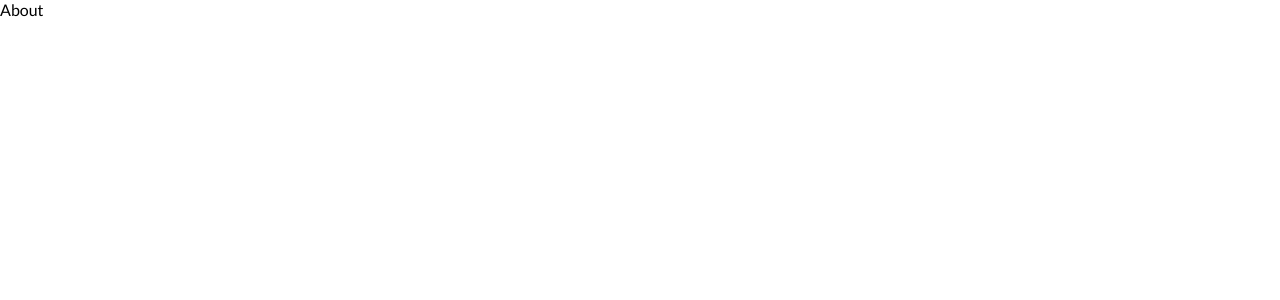
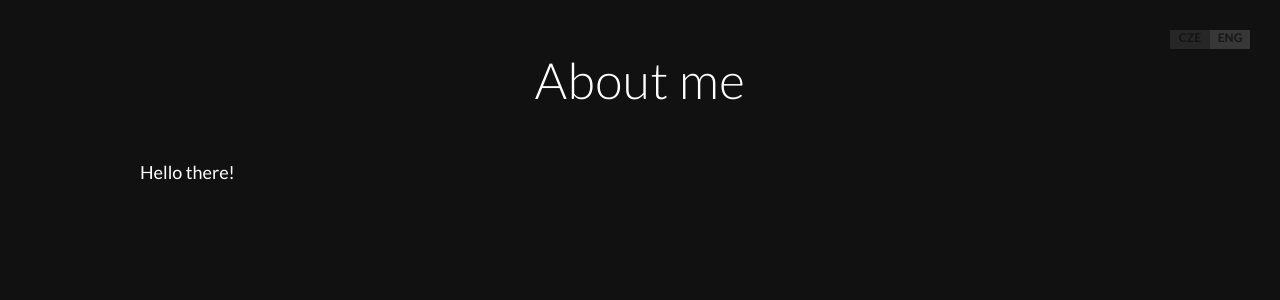
Before and after one commit to philipfabianek/philipfabianek-remastered, a Next.js app: page /about in a window 1280 px wide. Shown: the top 300 px of the page. Built offline with nearby package versions, Linux system fonts and the light colour scheme.

Commit message:
Many changes, create Reveal util (it does what the name suggests), create LanguageSwitch component that will be needed in the future and fill the About page with a little bit of content, also many style adjustments

```diff
--- /dev/null
+++ b/components/reusable/LanguageSwitch.js
@@ -0,0 +1,25 @@
+// React
+import { useState } from 'react';
+import PropTypes from 'prop-types';
+
+const LanguageSwitch = (props) => {
+  const [selectedLanguage, setSelectedLanguage] = useState(0);
+  const coverPosition = !selectedLanguage ? "left" : "right";
+
+  return (
+    <button
+      className="language-switch"
+      onClick={() => setSelectedLanguage(Math.abs(selectedLanguage - 1))}
+    >
+      <div className="language-switch__language">CZE</div>
+      <div className="language-switch__language">ENG</div>
+      <div className={`language-switch__selected-cover language-switch__selected-cover--${coverPosition}`}></div>
+    </button>
+  );
+};
+
+LanguageSwitch.propTypes = {
+  visible: PropTypes.bool.isRequired,
+};
+
+export default LanguageSwitch;
--- a/components/reusable/index.js
+++ b/components/reusable/index.js
@@ -1,5 +1,7 @@
 import Head from "./Head";
+import LanguageSwitch from "./LanguageSwitch";
 
 export {
-  Head
+  Head,
+  LanguageSwitch,
 };
--- a/pages/about.js
+++ b/pages/about.js
@@ -1,13 +1,47 @@
+// React
+import { useEffect, useState } from 'react';
+
 // Next.js
 import Link from 'next/link'
 
 // Head
-import { Head } from "../components/reusable";
+import { Head, LanguageSwitch } from "../components/reusable";
+
+// Custom components
+import { Reveal } from '../utils/reveal';
 
 // Styles
 import "../styles";
 
-const AboutPage = () => {
+const elementsToBeRevealed = [
+  {
+    transitionClassName: 'about-page__title--transition',
+    delay: 1500,
+  },
+  {
+    transitionClassName: 'about-page__paragraph--revealed',
+    delay: 3000,
+  },
+  {
+    transitionClassName: 'about-page__paragraph--revealed',
+    delay: 5000,
+  },
+];
+
+// Constants
+const TRANSITION_TITLE_CN = 'about-page__title--transition';
+
+const AboutPage = (props) => {
+  const [titleCN, setTitleCN] = useState('');
+
+  useEffect(() => {
+    if (titleCN.indexOf(TRANSITION_TITLE_CN) === -1) {
+      setTimeout(() => {
+        setTitleCN(TRANSITION_TITLE_CN);
+      }, 1800);
+    }
+  });
+
   return (
     <div>
       <Head
@@ -15,8 +49,34 @@ const AboutPage = () => {
         description="Learn more about me, my interest and life & work philosophy."
       />
 
-      <div className="about-page">
-        <h1>About</h1>
+      <div className="page about-page">
+        <h1 className={`about-page__title ${titleCN}`}>About me</h1>
+
+        <Reveal type='slow' delay={4000}>
+          <LanguageSwitch visible={true} />
+        </Reveal>
+
+        <div className="about-page__content">
+          <Reveal type='slide' delay={4000}>
+            <p className="about-page__paragraph">
+              Hello there!
+            </p>
+          </Reveal>
+
+          <br />
+
+          <Reveal type='slide' delay={6500}>
+            <p className="about-page__paragraph">
+              My name is Philip, I am 16 (soon to be 17) years old and I am from Czechia. I currently live in Brno, which is the 2nd largest city in my country. I go to the high school but that is only a small part of my life.
+            </p>
+
+            <br />
+
+            <p className="about-page__paragraph">
+              When I'm at home, I always wonder what to do with my time. There is a lot of it and if I just spend the evening doing nothing I am not happy with myself.
+            </p>
+          </Reveal>
+        </div>
       </div>
     </div>
   );
--- /dev/null
+++ b/styles/components/language-switch.scss
@@ -0,0 +1,48 @@
+.language-switch {
+  & {
+    background-color: #fff;
+    border: none;
+    display: flex;
+    flex-direction: row;
+    height: 19px;
+    outline: none;
+    position: absolute;
+    right: 30px;
+    top: 30px;
+    width: 80px;
+  }
+
+  * {
+    cursor: pointer;
+  }
+
+  &__language {
+    background-color: #fff;
+    color: #333;
+    font-size: 12px;
+    font-weight: 600;
+    text-align: center;
+    width: 50%;
+  }
+
+  &__selected-cover {
+    & {
+      background-color: #000;
+      height: 19px;
+      opacity: .4;
+      position: absolute;
+      top: 0;
+      transition: left .3s ease;
+      width: 50%;
+      z-index: 2;
+    }
+
+    &--left {
+      left: 0;
+    }
+
+    &--right {
+      left: 50%;
+    }
+  }
+}
--- /dev/null
+++ b/styles/components/reveal.scss
@@ -0,0 +1,21 @@
+.reveal__container {
+  & {
+    opacity: 0;
+    transition: opacity .5s ease, transform .5s ease, visibility .5s ease;
+    visibility: hidden;
+  }
+
+  &--slow {
+    transition-duration: 8s;
+  }
+
+  &--transformed {
+    transform: translateY(-8px);
+  }
+
+  &--revealed {
+    opacity: 1;
+    transform: translateY(0);
+    visibility: visible;
+  }
+}
--- a/styles/main.scss
+++ b/styles/main.scss
@@ -4,8 +4,16 @@
 // mixins
 @import "./mixins/media-queries";
 
+// custom components
+@import "./components/language-switch";
+@import "./components/reveal";
+
 // pages
+@import "./pages/page";
+
 @import "./pages/landing-page/landing-page";
 @import "./pages/landing-page/landing-page--button-hovered";
 @import "./pages/landing-page/landing-page--button-clicked";
 @import "./pages/landing-page/landing-page__selection";
+
+@import "./pages/about/about-page";
--- /dev/null
+++ b/styles/pages/about/about-page.scss
@@ -0,0 +1,40 @@
+.about-page {
+  & {
+
+  }
+
+  &__title {
+    & {
+      color: #fff;
+      font-size: 50px;
+      font-weight: 300;
+      letter-spacing: .5px;
+      position: absolute;
+      text-align: center;
+      top: 50%;
+      transform: scale(2) translateY(-50%);
+      transition: top 1s ease, transform 1s ease;
+      width: 100%;
+    }
+
+    &--transition {
+      top: 50px;
+      transform: scale(1) translateY(0);
+    }
+  }
+
+  &__content {
+    color: #fff;
+    margin: 0 auto;
+    padding-top: 160px;
+    width: 90%;
+    max-width: 1000px;
+  }
+
+  &__paragraph {
+    & {
+      font-size: 18px;
+      line-height: 135%;
+    }
+  }
+}
--- /dev/null
+++ b/styles/pages/page.scss
@@ -0,0 +1,50 @@
+.page {
+  & {
+    background-color: #111;
+    min-height: 100vh;
+    padding-bottom: 80px;
+    width: 100%;
+  }
+
+  &__title {
+    color: #fff;
+    font-size: 50px;
+    font-weight: 300;
+    letter-spacing: .5px;
+    margin: 0 auto;
+    padding-top: 5vh;
+    text-align: center;
+  }
+
+  &__subtitle {
+
+  }
+
+  &__text {
+    color: #fff;
+    font-size: 18px;
+    line-height: 140%;
+    margin: 0 auto;
+    text-align: justify;
+    width: 90%;
+    max-width: 1200px
+  }
+
+  &__image {
+    display: block;
+    margin: 0 auto;
+    width: 90%;
+    max-width: 1260px;
+  }
+
+  &__image-toolip {
+    color: #fff;
+    font-size: 18px;
+    font-style: italic;
+    font-weight: 300;
+    margin: 0 auto;
+    margin-top: 5px;
+    opacity: .3;
+    text-align: center;
+  }
+}
--- /dev/null
+++ b/utils/reveal.js
@@ -0,0 +1,45 @@
+// React
+import { useEffect, useState } from 'react';
+import PropTypes from 'prop-types';
+
+const CONTAINER_DEFAULT_CN = 'reveal__container';
+const CONTAINER_TRANSFORMED_CN = 'reveal__container--transformed';
+const CONTAINER_SLOW_CN = 'reveal__container--slow';
+const CONTAINER_REVEALED_CN = 'reveal__container--revealed';
+
+export const Reveal = ({ delay = 1500, type = 'default', children }) => {
+  const [containerTransitionCN, setContainerTransitionCN] = useState('');
+
+  useEffect(() => {
+    if (containerTransitionCN.indexOf(CONTAINER_REVEALED_CN) === -1) {
+      setTimeout(() => {
+        setContainerTransitionCN(CONTAINER_REVEALED_CN);
+      }, delay);
+    }
+  });
+
+  let containerClassName = CONTAINER_DEFAULT_CN;
+
+  if (type === 'slide') {
+    containerClassName += ` ${CONTAINER_TRANSFORMED_CN}`;
+  } else if (type === 'slow') {
+    containerClassName += ` ${CONTAINER_SLOW_CN}`;
+  }
+
+  containerClassName += ` ${containerTransitionCN}`;
+
+  return (
+    <div className={containerClassName}>
+      {children}
+    </div>
+  );
+};
+
+Reveal.propTypes = {
+  delay: PropTypes.number,
+  type: PropTypes.oneOf(['default', 'slide', 'slow']),
+  children: PropTypes.oneOfType([
+    PropTypes.arrayOf(PropTypes.node),
+    PropTypes.node,
+  ]).isRequired,
+};
```
